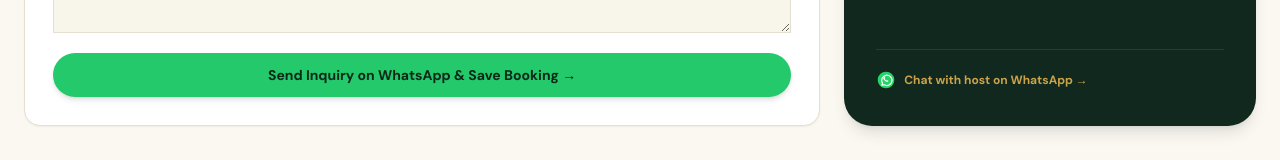
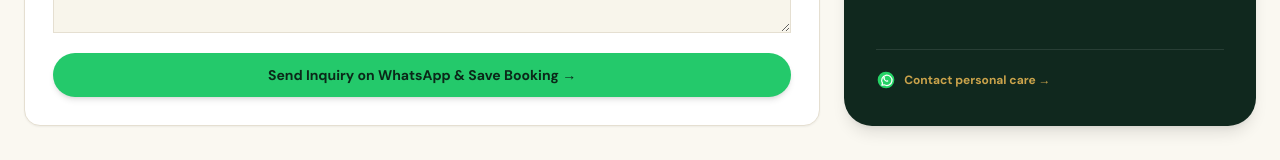
Before and after one commit to iabhinavchauhan/samtharhillstay, a React (Vite) app in the folder client/: page / in a window 1280 px wide. Shown: the part 7054-7214 px from the top of the page. Built offline with nearby package versions, Linux system fonts and the light colour scheme; no server answers.

Commit message:
Contact text updated

```diff
--- a/client/src/pages/Home.jsx
+++ b/client/src/pages/Home.jsx
@@ -695,7 +695,7 @@ export default function Home() {
                   <path d="M7.1 18.2 7.8 15.8a6.2 6.2 0 1 1 2.1 2l-2.8.4Z" stroke="white" strokeWidth="1.5" strokeLinejoin="round" />
                   <path d="M9.3 8.7c.2-.4.4-.4.6-.4h.4l.7 1.6-.7.7a5 5 0 0 0 2.2 2.2l.7-.7 1.6.7v.4c0 .2 0 .4-.4.6-.5.3-1.2.4-1.8.2-1.5-.4-3.4-2.3-3.8-3.8-.2-.6-.1-1.3.2-1.8Z" fill="white" />
                 </svg>
-                Chat with host on WhatsApp →
+                Contact personal care →
               </a>
             </div>
           </aside>
```
